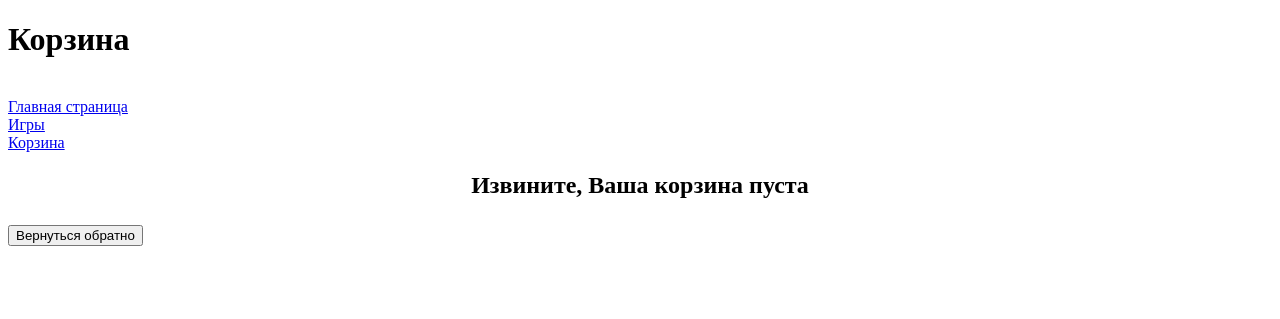
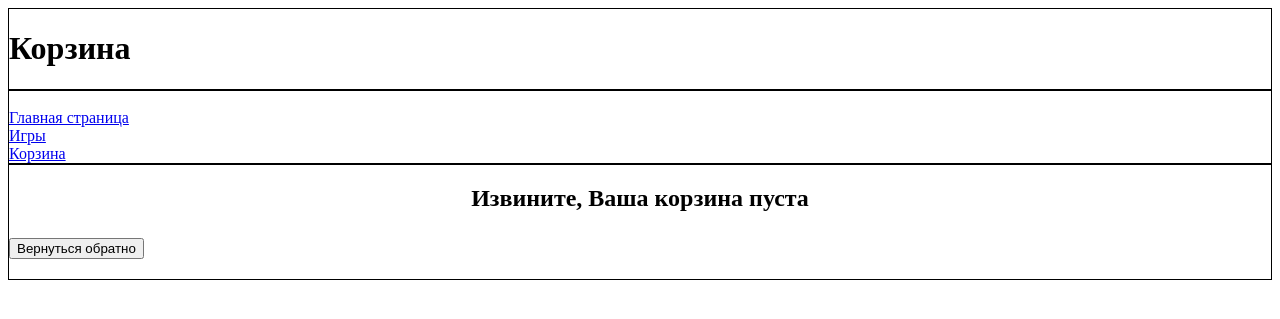
Before and after one commit to YriAmur/module_18_4, a Django app: page /cart/ in a window 1280 px wide. Shown: the top 319 px of the page. Run offline with Django 5.2, Linux system fonts and the light colour scheme.

Commit message:
Update menu.html

```diff
--- a/UrbanDjango/templates/found_task/menu.html
+++ b/UrbanDjango/templates/found_task/menu.html
@@ -3,24 +3,30 @@
 <head>
     <meta charset="UTF-8">
     <title>  </title>
-
 </head>
 <body>
-        {% block pagename  %}
-        <h1> {{ title }} </h1>
-        {% endblock %}
+    {% block pagename %}
+    <div style="border: 1px solid black;">
+        <h1>{{ title }}</h1>
+    </div>
+    {% endblock %}
 
-        {% block menu %}
+    {% block menu %}
+    <div style="border: 1px solid black;">
         <br>
         <a href="#"> Главная страница </a>
-        <br> <a href="http://127.0.0.1:8000/games/"> Игры</a>
-        <br> <a href="http://127.0.0.1:8000/cart/"> Корзина</a>
-        {% endblock %}
+        <br>
+        <a href="http://127.0.0.1:8000/games/"> Игры</a>
+        <br>
+        <a href="http://127.0.0.1:8000/cart/"> Корзина</a>
+    </div>
+    {% endblock %}
 
     <main>
-        {% block content %}
-
-        {% endblock %}
+        <div style="border: 1px solid black;">
+            {% block content %}
+            {% endblock %}
+        </div>
     </main>
 </body>
 </html>
```
